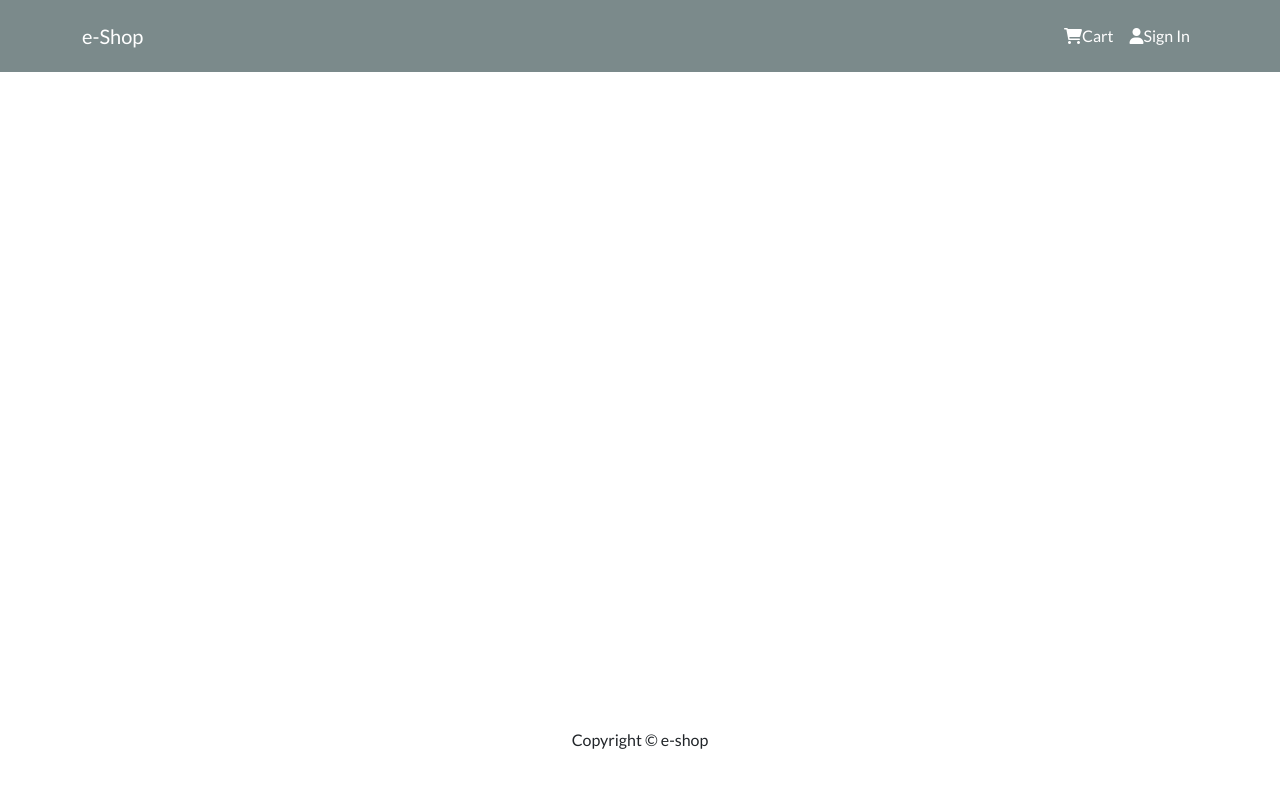
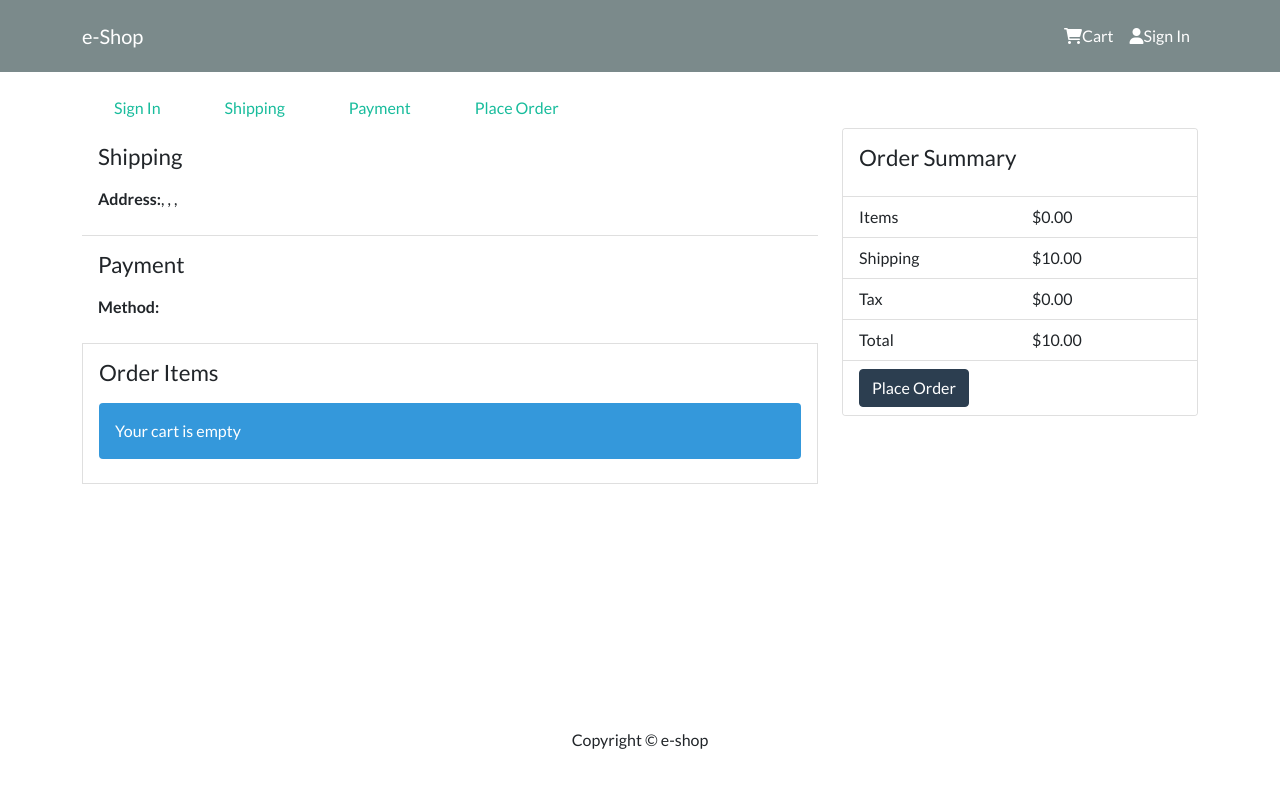
Before and after one commit to emir91/e-shop, a React (Create React App) app in the folder frontend/: page /placeorder in a window 1280 px wide. Shown: the top 788 px of the page. Built offline with nearby package versions, Linux system fonts and the light colour scheme.

Commit message:
create PlaceOrderScreen

```diff
--- a/frontend/src/App.js
+++ b/frontend/src/App.js
@@ -10,6 +10,7 @@ import RegisterScreen from "./screens/RegisterScreen"
 import ProfileScreen from "./screens/ProfileScreen"
 import ShippingScreen from "./screens/ShippingScreen"
 import PaymentScreen from "./screens/PaymentScreen"
+import PlaceOrderScreen from "./screens/PlaceOrderScreen"
 
 const App = () => {
   return (
@@ -29,6 +30,7 @@ const App = () => {
             <Route path="/profile" element={<ProfileScreen />} />
             <Route path="/shipping" element={<ShippingScreen />} />
             <Route path="/payment" element={<PaymentScreen />} />
+            <Route path="/placeorder" element={<PlaceOrderScreen />} />
           </Routes>
         </Container>
       </main>
--- a/frontend/src/screens/PaymentScreen.js
+++ b/frontend/src/screens/PaymentScreen.js
@@ -21,7 +21,7 @@ const PaymentScreen = () => {
 
   const submitHandler = (e) => {
     e.preventDefault()
-    dispatch(savePaymentMethod({ paymentMethod }))
+    dispatch(savePaymentMethod(paymentMethod))
     navigate("/placeorder")
   }
 
--- /dev/null
+++ b/frontend/src/screens/PlaceOrderScreen.js
@@ -0,0 +1,124 @@
+import React from "react"
+import { Link } from "react-router-dom"
+import { Button, Row, Col, ListGroup, Image, Card } from "react-bootstrap"
+import { useSelector } from "react-redux"
+import Message from "../components/Message"
+import CheckoutSteps from "../components/CheckoutSteps"
+
+const PlaceOrderScreen = () => {
+  const cart = useSelector((state) => state.cart)
+
+  const addDecimals = (num) => (Math.round(num * 100) / 100).toFixed(2)
+
+  cart.itemsPrice = addDecimals(
+    cart.cartItems.reduce((acc, item) => acc + item.price * item.qty, 0)
+  )
+  cart.shippingPrice = addDecimals(cart.itemsPrice > 100 ? 0 : 10)
+  cart.taxPrice = addDecimals(Number((cart.itemsPrice * 0.15).toFixed(2)))
+  cart.totalPrice = (
+    Number(cart.itemsPrice) +
+    Number(cart.shippingPrice) +
+    Number(cart.taxPrice)
+  ).toFixed(2)
+
+  const placeOrderHandler = () => {
+    console.log("order placed")
+  }
+
+  return (
+    <>
+      <CheckoutSteps step1 step2 step3 step4 />
+      <Row>
+        <Col md={8}>
+          <ListGroup variant="flush">
+            <ListGroup.Item>
+              <h2>Shipping</h2>
+              <p>
+                <strong>Address:</strong>
+                {cart.shippingAddress.address}, {cart.shippingAddress.city},{" "}
+                {cart.shippingAddress.postalCode},{" "}
+                {cart.shippingAddress.country}
+              </p>
+            </ListGroup.Item>
+            <ListGroup.Item>
+              <h2>Payment</h2>
+              <p>
+                <strong>Method:</strong>
+                {cart.paymentMethod}
+              </p>
+            </ListGroup.Item>
+          </ListGroup>
+          <ListGroup.Item>
+            <h2>Order Items</h2>
+            {cart.cartItems.length === 0 ? (
+              <Message>Your cart is empty</Message>
+            ) : (
+              <ListGroup variant="flush">
+                {cart.cartItems.map((item, index) => (
+                  <ListGroup.Item key={index}>
+                    <Row>
+                      <Col md={1}>
+                        <Image src={item.image} alt={item.name} fluid rounded />
+                      </Col>
+                      <Col>
+                        <Link to={`/product/${item.product}`}>{item.name}</Link>
+                      </Col>
+                      <Col md={4}>
+                        {item.qty} x ${item.price} = ${item.qty * item.price}
+                      </Col>
+                    </Row>
+                  </ListGroup.Item>
+                ))}
+              </ListGroup>
+            )}
+          </ListGroup.Item>
+        </Col>
+        <Col md={4}>
+          <Card>
+            <ListGroup variant="flush">
+              <ListGroup.Item>
+                <h2>Order Summary</h2>
+              </ListGroup.Item>
+              <ListGroup.Item>
+                <Row>
+                  <Col>Items</Col>
+                  <Col>${cart.itemsPrice}</Col>
+                </Row>
+              </ListGroup.Item>
+              <ListGroup.Item>
+                <Row>
+                  <Col>Shipping</Col>
+                  <Col>${cart.shippingPrice}</Col>
+                </Row>
+              </ListGroup.Item>
+              <ListGroup.Item>
+                <Row>
+                  <Col>Tax</Col>
+                  <Col>${cart.taxPrice}</Col>
+                </Row>
+              </ListGroup.Item>
+              <ListGroup.Item>
+                <Row>
+                  <Col>Total</Col>
+                  <Col>${cart.totalPrice}</Col>
+                </Row>
+              </ListGroup.Item>
+              <ListGroup.Item>
+                <Button
+                  type="button"
+                  className="btn-block"
+                  disabled={cart.cartItems === 0}
+                  onClick={placeOrderHandler}
+                >
+                  Place Order
+                </Button>
+              </ListGroup.Item>
+            </ListGroup>
+          </Card>
+        </Col>
+      </Row>
+    </>
+  )
+}
+
+export default PlaceOrderScreen
```
